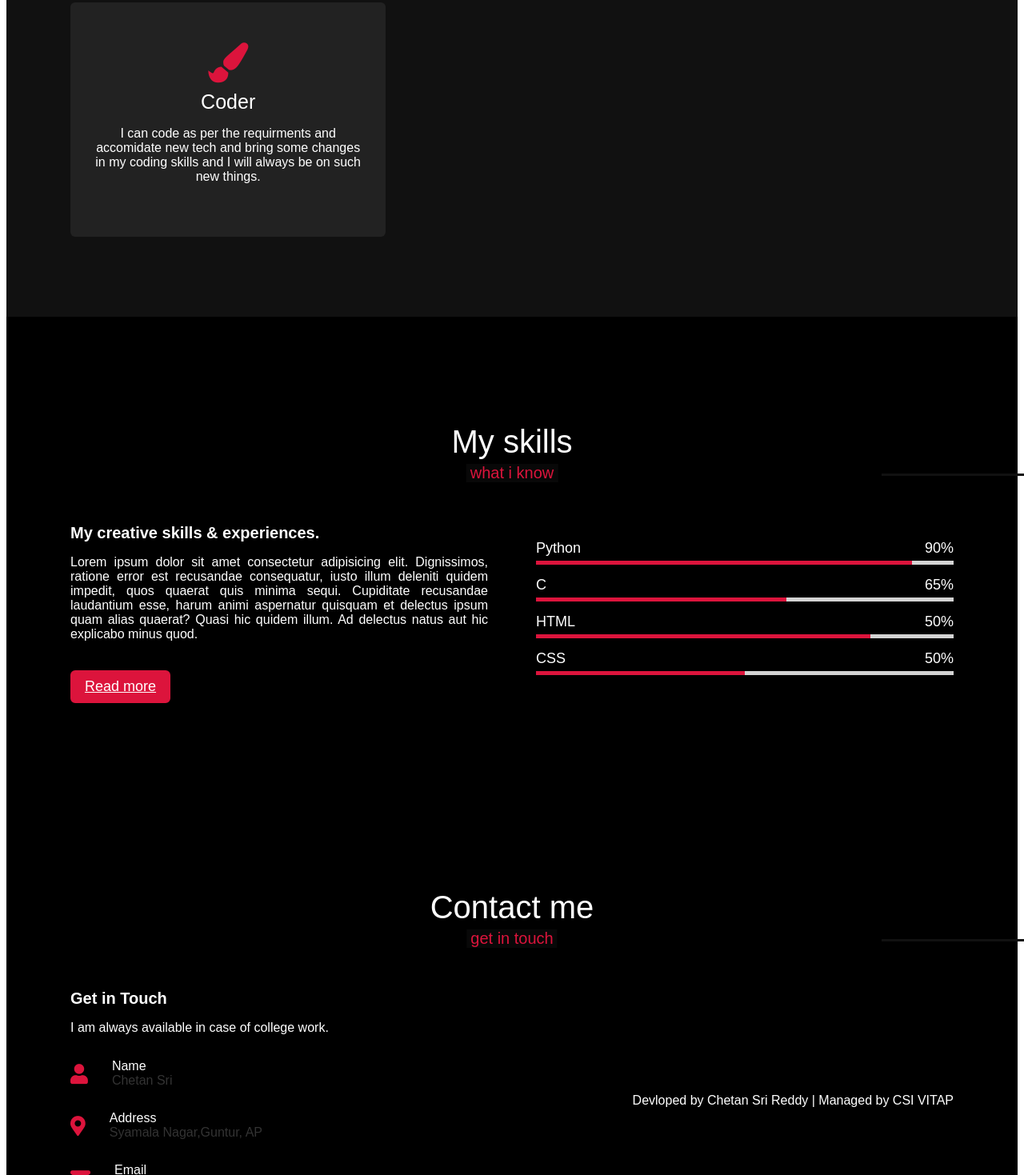
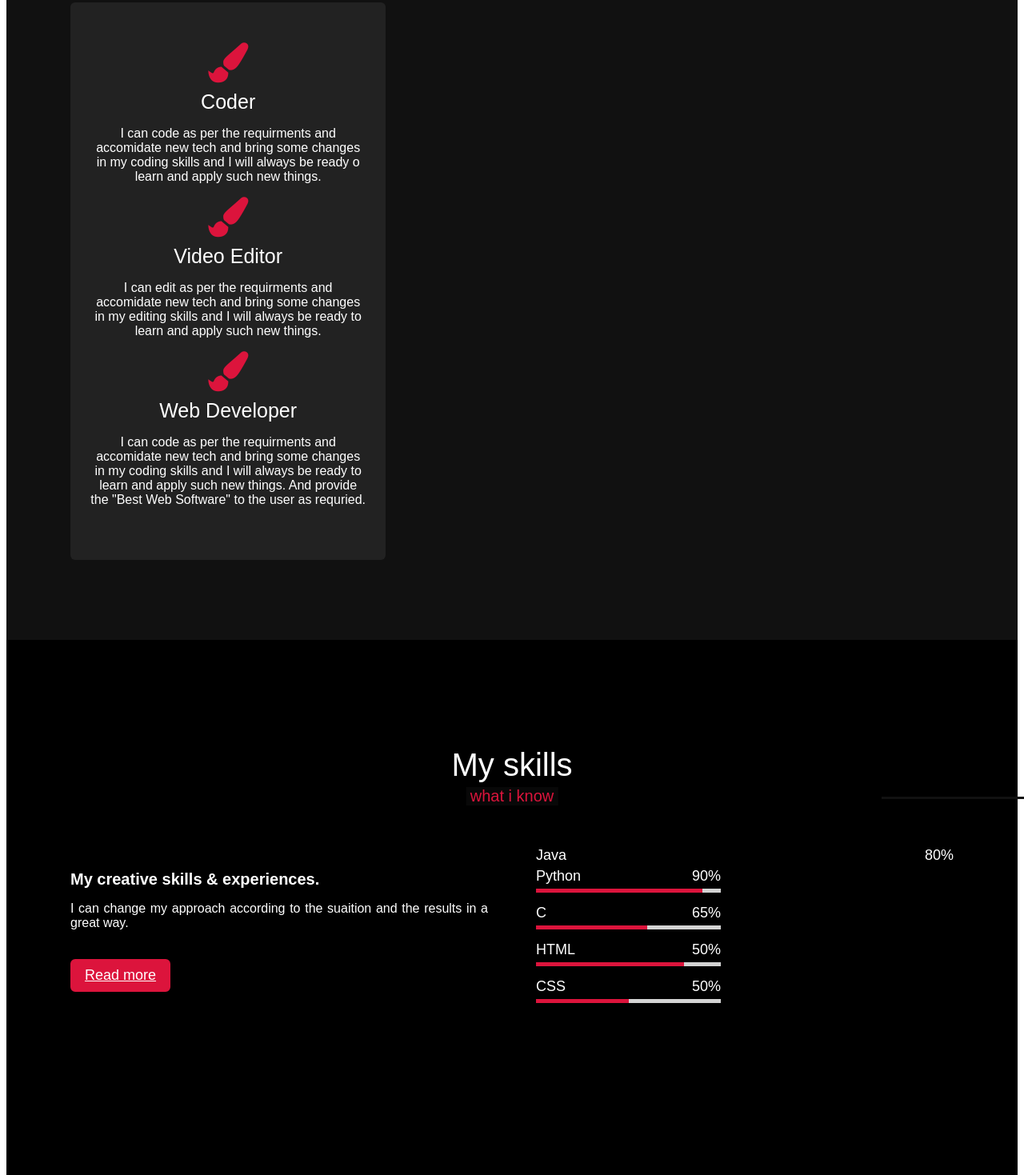
Before and after one commit to Chetan-3094/portfolio, a plain HTML site: page index.html in a window 1280 px wide. Shown: the part 2025-3494 px from the top of the page at 80% size. Drawn offline with nearby package versions, Linux system fonts and the light colour scheme; files whose address does not match are found by name.

Commit message:
Update index.html

```diff
--- a/index.html
+++ b/index.html
@@ -69,7 +69,17 @@
                     <div class="box">
                         <i class="fas fa-paint-brush"></i>
                         <div class="text">Coder</div>
-                        <p>I can code as per the requirments and accomidate new tech and bring some changes in my coding skills and I will always be on such new things.</p>
+                        <p>I can code as per the requirments and accomidate new tech and bring some changes in my coding skills and I will always be ready o learn and apply such new things.</p>
+                    </div>
+                    <div class="box">
+                        <i class="fas fa-paint-brush"></i>
+                        <div class="text">Video Editor</div>
+                        <p>I can edit as per the requirments and accomidate new tech and bring some changes in my editing skills and I will always be ready to learn and apply such new things.</p>
+                    </div>
+                    <div class="box">
+                        <i class="fas fa-paint-brush"></i>
+                        <div class="text">Web Developer</div>
+                        <p>I can code as per the requirments and accomidate new tech and bring some changes in my coding skills and I will always be ready to learn and apply such new things. And provide the "Best Web Software" to the user as requried.</p>
                     </div>
                 </div>
             </div>
@@ -83,9 +93,15 @@
             <div class="skills-content">
                 <div class="column left">
                     <div class="text">My creative skills & experiences.</div>
-                    <p>Lorem ipsum dolor sit amet consectetur adipisicing elit. Dignissimos, ratione error est recusandae consequatur, iusto illum deleniti quidem impedit, quos quaerat quis minima sequi. Cupiditate recusandae laudantium esse, harum animi aspernatur quisquam et delectus ipsum quam alias quaerat? Quasi hic quidem illum. Ad delectus natus aut hic explicabo minus quod.</p>
+                    <p>I can change my approach according to the suaition and the results in a great way.</p>
                     <a href="#">Read more</a>
                 </div>
+                <div class="column right">
+                    <div class="bars">
+                        <div class="info">
+                            <span>Java</span>
+                            <span>80%</span>
+                        </div>
                 <div class="column right">
                     <div class="bars">
                         <div class="info">
```
